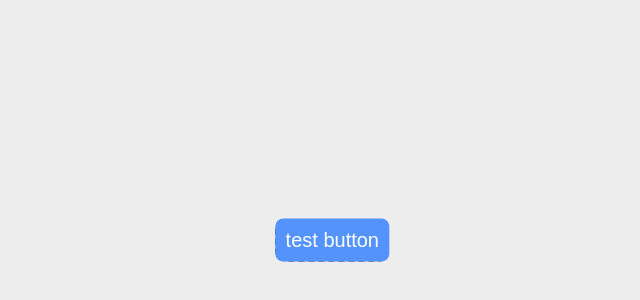
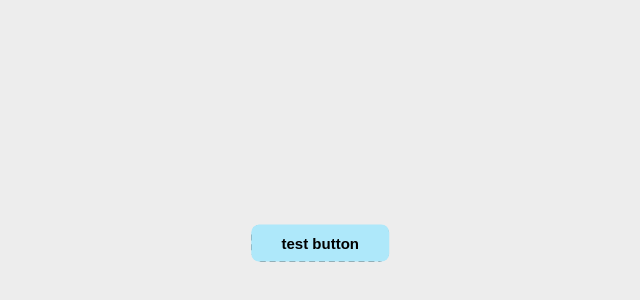
Before and after one commit to Abderraouf-Rahmani/button-follows-mouse, a plain HTML site: page index.html in a window 1280 px wide. Shown: the part 1339-1639 px from the top of the page, without its empty margins (251-891 px from the left). Drawn offline with Linux system fonts and the light colour scheme.

Commit message:
styling improvment

```diff
--- a/index.html
+++ b/index.html
@@ -19,7 +19,7 @@
         align-items: center;
         justify-content: center;
         background-color: rgb(237, 237, 237);
-        font-family: "Roboto", sans-serif;
+        font-family: "Rufina", serif;
         height: 400vh;
         width: 100%;
       }
@@ -34,25 +34,30 @@
 
       .btn {
         border: none;
-        padding: 10px;
-        font-size: 20px;
+        padding: 10px 30px;
+        font-size: 15px;
+        font-weight: 600;
         position: relative;
-        background-color: rgb(84, 146, 252);
-        color: white;
+        background-color: #aee8fa;
+        color: black;
         border-radius: 8px;
         outline: none;
         outline-offset: -2px;
         cursor: pointer;
         transition: top 0.08s, left 0.08s;
+        transition: background-color 0.2s cubic-bezier(0.5, 1, 0.5, 1),
+          color 0.2s cubic-bezier(0.5, 1, 0.5, 1);
+        transition-timing-function: background-color ease-in-out;
         transition-timing-function: ease-out;
       }
       .btn:focus {
-        outline: 4px solid rgb(141, 141, 141);
+        outline: 4px solid rgb(41, 41, 41);
         outline-offset: 3px;
       }
 
       .btn:hover {
-        background-color: blueviolet;
+        background-color: #336484;
+        color: white;
       }
     </style>
 
```
